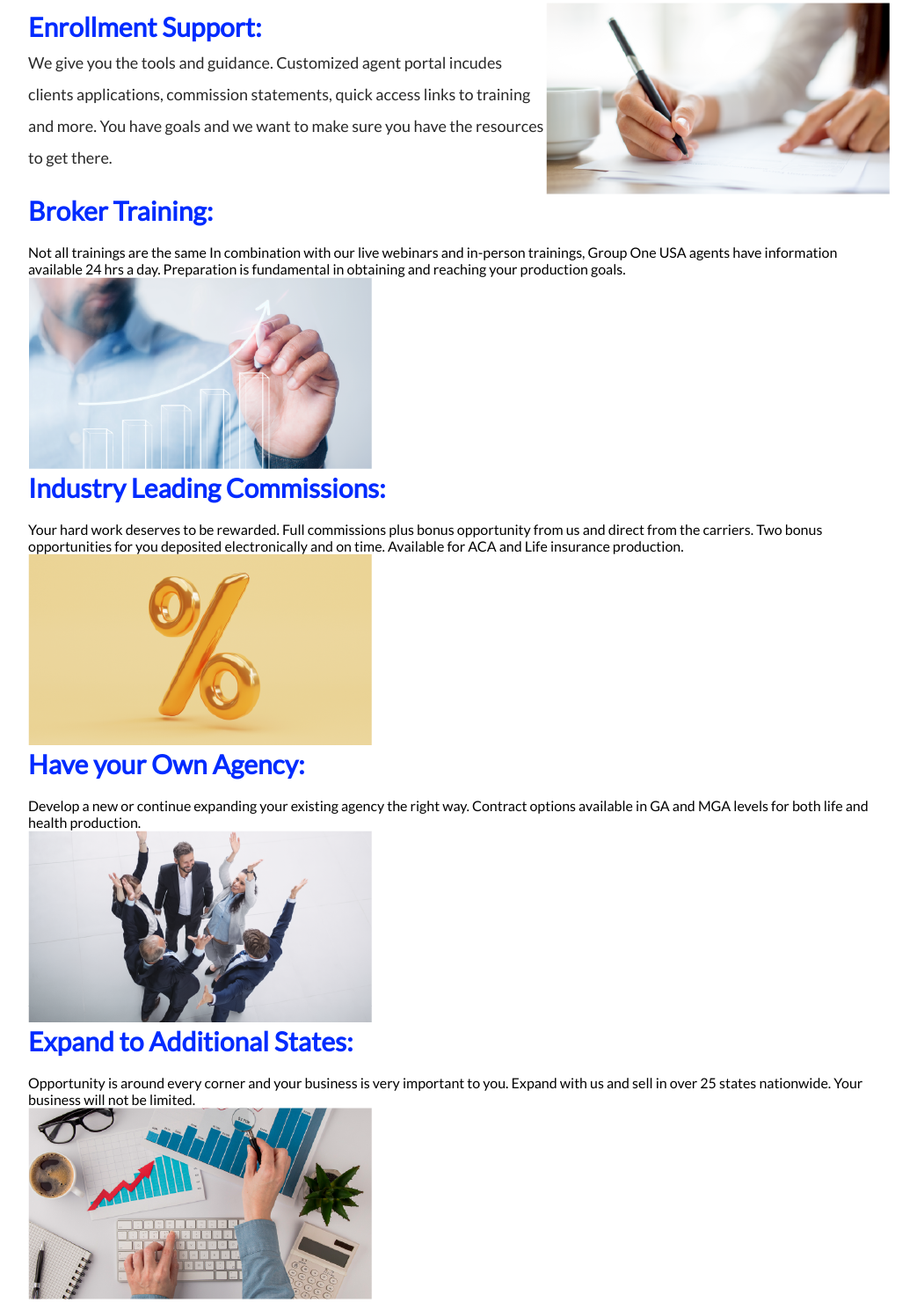
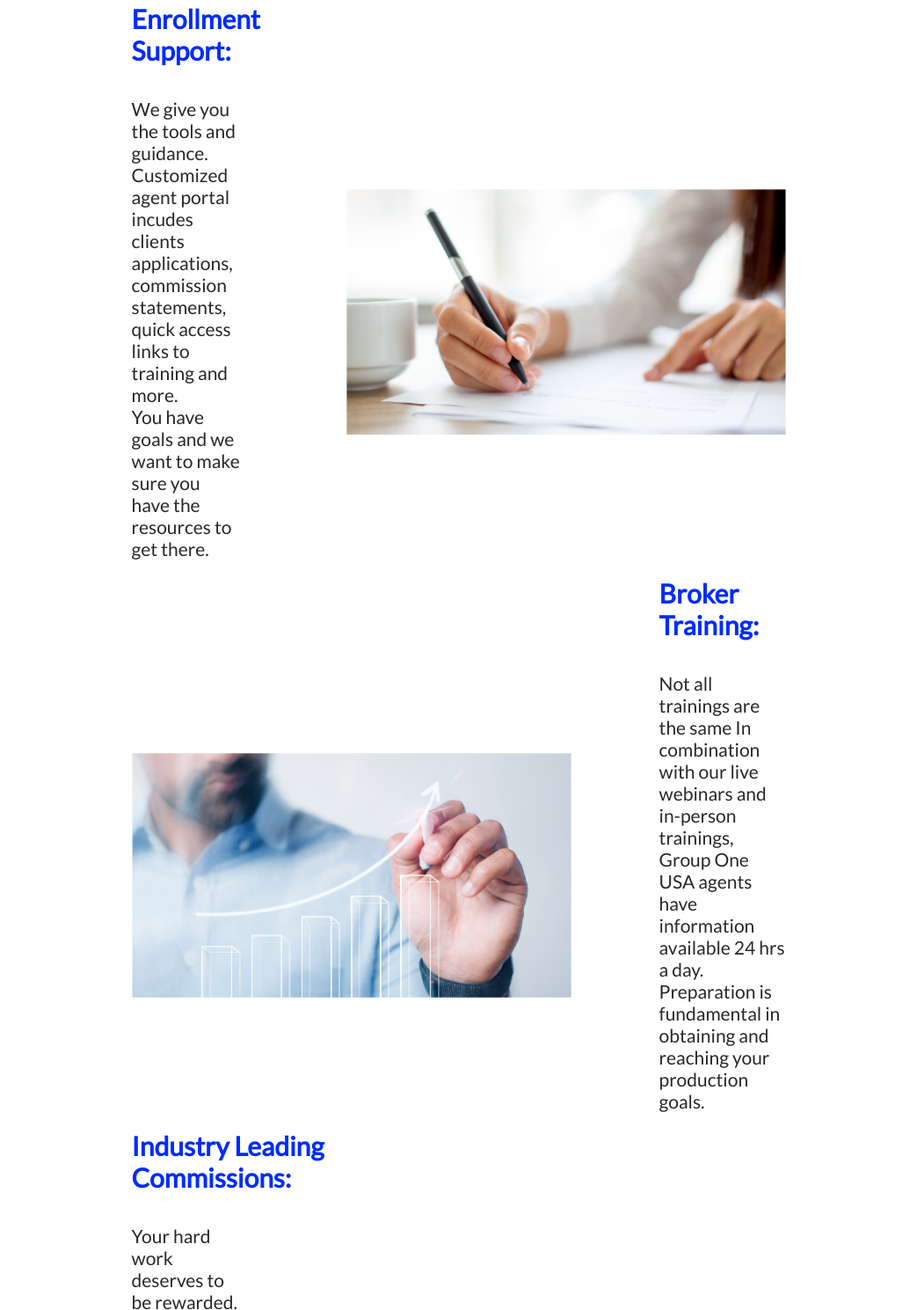
Before and after one commit to paula0397/LandingGroupOne, a plain HTML site: page index.html in a window 1280 px wide. Shown: the part 1739-3228 px from the top of the page at 88% size, without its empty margins (118-1161 px from the left). Drawn offline with Linux system fonts and the light colour scheme.

Commit message:
container

```diff
--- a/css/style.css
+++ b/css/style.css
@@ -118,7 +118,8 @@ p.text_section_two{
 #container{
     display: flex;
     justify-content: center;
-    padding: 50px;
+    padding: 50px 180px ;
+
 }
 
 
@@ -137,22 +138,75 @@ h2.title_main_container{
     justify-content: center;
 }
 
+.imagen1{
+    max-width: 500px;
+    margin-top: 50px;
+}
+
 .first_container_text_left{
     display: flex;
     align-items: center;
 }
 
-.title_container{
+.first_text_container{
     font-size: 30px;
     margin-bottom: 20px;
     color: #002bff;
+
 }
 
-.title_container span{
-    font-size: 18px;
+.first_text_container span{
+    font-size: 21px;
     color: #282828;
     text-decoration: none;
     font-weight: normal;
     line-height: normal;
+    display: flex;
+    flex-wrap: wrap;
+    margin-right: 120px;
 
 }
+
+
+.imagen2{
+    margin-top: 50px;
+    max-width: 500px;
+}
+
+.second_text_container{
+    font-size: 30px;
+    margin-bottom: 20px;
+    color: #002bff;
+    margin-left: 100px;
+
+}
+
+.second_text_container span{
+    font-size: 21px;
+    color: #282828;
+    text-decoration: none;
+    font-weight: normal;
+    line-height: normal;
+    display: flex;
+    flex-wrap: wrap;
+
+}
+
+
+.last_section{
+    padding: 30px 407px ;
+
+}
+
+.section_four{
+    text-align: center;
+    font-size: 25px;
+
+}
+
+.section_fifth {
+    text-align: center;
+    font-size: 25px;
+    margin-bottom: 20px;
+    color: #002bff;
+}
--- a/index.html
+++ b/index.html
@@ -61,74 +61,55 @@
 
         <div class="first_container_text_left">
 
-            <h3 class="title_container">Enrollment Support:<br><span>We give you the tools and guidance.
+            <h3 class="first_text_container">Enrollment Support:<br><br><span>We give you the tools and guidance.
                 Customized agent portal incudes clients
                 applications, commission statements, quick
-                access links to training and more. You have
+                access links to training and more. <br> You have
                 goals and we want to make sure you have
                 the resources to get there.</span></h3>
-            <img src="./img/imagen1.png" alt="imagen1">
+            <img class="imagen1" src="./img/imagen 1.png" alt="imagen1">
         </div>
 
 
-
-
-
-
-        <div class="second_container_text_right">
-            <h3 class="title_container">Broker Training:</h3>
-            <p class="text_container">Not all trainings are the same
+        <div class="first_container_text_left">
+            <img class="imagen2" src="./img/imagen 2.png" alt="imagen2">
+            <h3 class="second_text_container">Broker Training:<br><br><span>Not all trainings are the same
                 In combination with our live webinars and
                 in-person trainings, Group One USA agents
                 have information available 24 hrs a day.
                 Preparation is fundamental in obtaining
-                and reaching your production goals.</p>
+                and reaching your production goals.</span></h3>
+
         </div>
 
-        <div class="second_container_img_left">
-            <img src="./img/imagen2.png" alt="imagen2">
-        </div>
+        <div class="first_container_text_left">
 
-
-        <div class="third_container_text_left">
-            <h3 class="title_container">Industry Leading Commissions:</h3>
-            <p class="text_container">Your hard work deserves to be rewarded.
+            <h3 class="first_text_container">Industry Leading Commissions:<br><br><span>Your hard work deserves to be rewarded.
                 Full commissions plus bonus opportunity
                 from us and direct from the carriers. Two
                 bonus opportunities for you deposited
                 electronically and on time. Available for
-                ACA and Life insurance production.</p>
+                ACA and Life insurance production.</span></h3>
+            <img class="imagen1" src="./img/imagen 3.png" alt="imagen1">
         </div>
 
-        <div class="third_container_img_right">
-            <img src="./img/imagen3.png" alt="imagen3">
+        <div class="first_container_text_left">
+            <img class="imagen2" src="./img/imagen 4.png" alt="imagen2">
+            <h3 class="second_text_container">Have your Own Agency:<br><br><span>Develop a new or continue expanding your
+                existing agency the right way. Contract
+                options available in GA and MGA levels for
+                both life and health production.</span></h3>
+
         </div>
 
+        <div class="first_container_text_left">
 
-        <div class="fourth_container_text_right">
-            <h3 class="title_container">Have your Own Agency:</h3>
-            <p class="text_container">Develop a new or continue expanding your
-                existing agency the right way. Contract
-                options available in GA and MGA levels for
-                both life and health production.</p>
-        </div>
-
-        <div class="fourth_container_img_left">
-            <img src="./img/imagen4.png" alt="">
-        </div>
-
-
-        <div class="fifth_container_text_left">
-            <h3 class="title_container">Expand to Additional States:</h3>
-            <p class="text_container">Opportunity is around every corner
+            <h3 class="first_text_container">Expand to Additional States:<br><br><span>Opportunity is around every corner
                 and your business is very important to
                 you. Expand with us and sell in over 25
                 states nationwide. Your business will
-                not be limited.</p>
-        </div>
-
-        <div class="fifth_container_img_right">
-            <img src="./img/imagen5.png" alt="">
+                not be limited.</span></h3>
+            <img class="imagen1" src="./img/imagen 5.png" alt="imagen1">
         </div>
 
     </section>
@@ -136,15 +117,20 @@
 </section>
 
 
+<div class="last_section">
 
+    <section class="section_four">
+        <p class="one">We have provided a home for independent agents for almost 20 years. In a
+            competitive market like the insurance, it’s important to make the right choices.</p><br>
+    </section>
 
-    <section class="sectionFour">
-        <p class="one">We have provided a home for independent agents for almost 20 years. In a
-            competitive market like the insurance, it’s important to make the right choices</p>
-
+    <section class="section_fifth">
         <p class="two">Come see what all the excitement is about and let us be your preferred
             agency of choice for all your insurance business needs</p>
     </section>
+
+</div>
+
 
     <section id="contactUs">
         <div class="container">
```
Also changed, not shown: img/imagen 1.png (added), img/imagen 2.png (added), img/imagen 3.png (added), img/imagen 4.png (added), img/imagen 5.png (added), img/imagen1.png (deleted), img/imagen2.png (deleted), img/imagen3.png (deleted), img/imagen4.png (deleted), img/imagen5.png (deleted).
